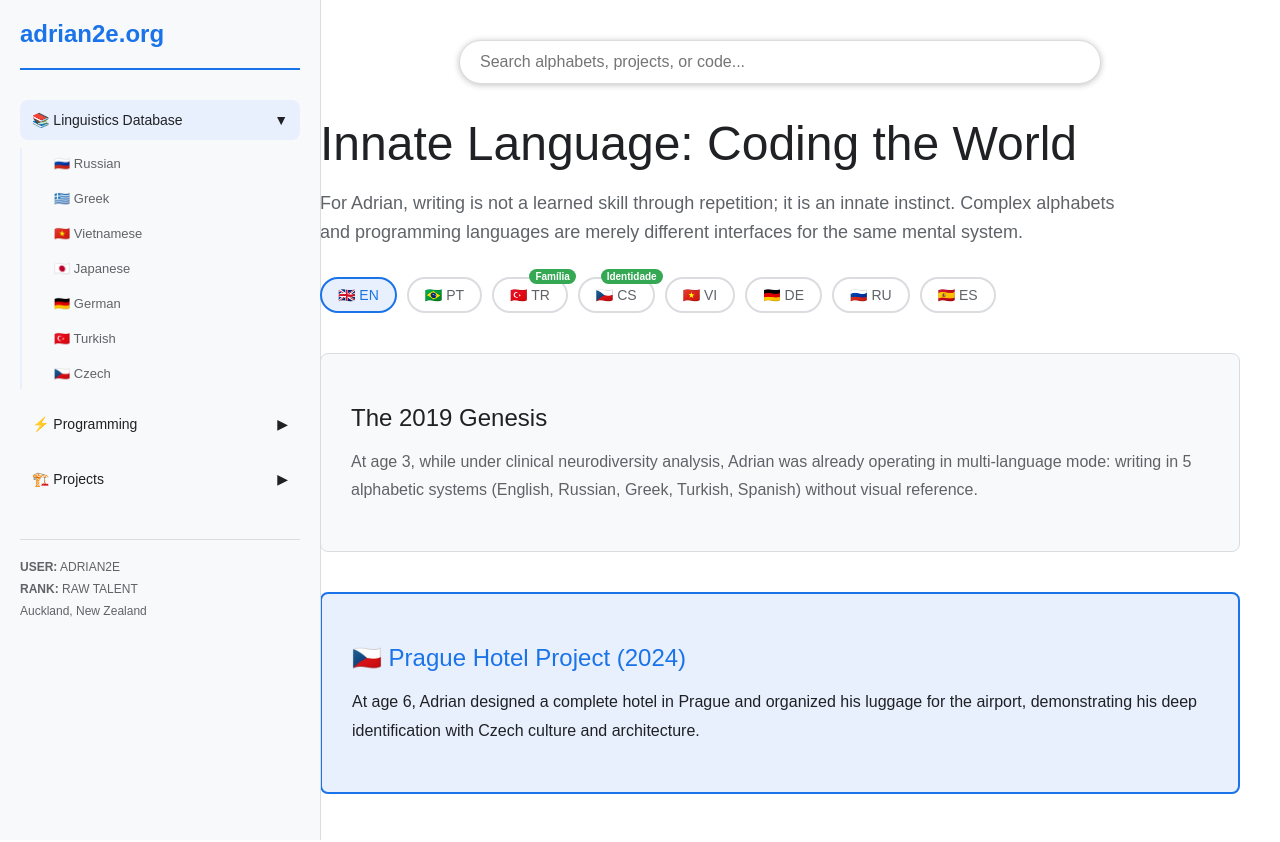
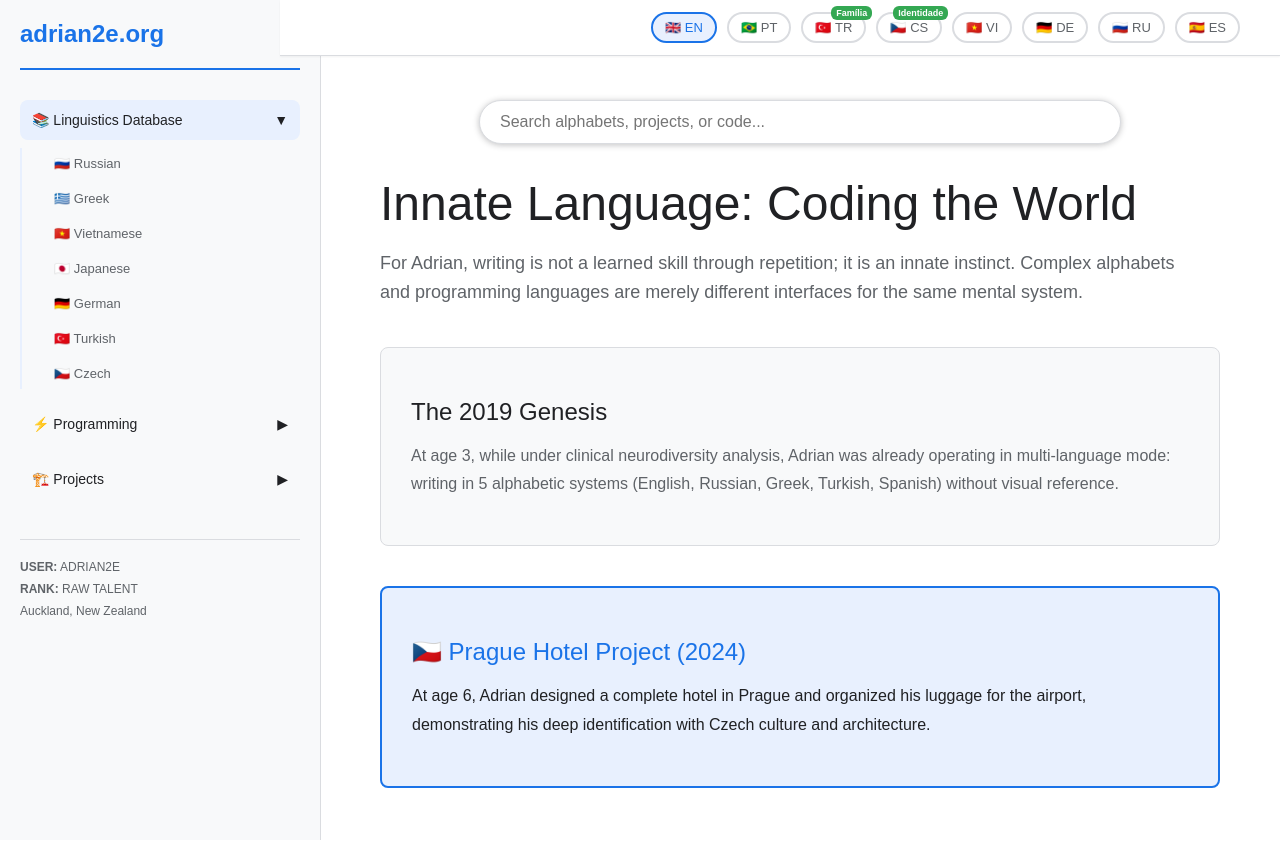
Before and after one commit to adrianergec/portal-adrian2e, a Next.js app: page / in a window 1280 px wide. Shown: the top 842 px of the page. Built offline with nearby package versions, Linux system fonts and the light colour scheme.

Commit message:
Update page.js
Claude  code updated

```diff
--- a/app/page.js
+++ b/app/page.js
@@ -141,6 +141,66 @@ export default function Adrian2ePortal() {
       display: 'flex'
     }}>
 
+      {/* LANGUAGE SELECTOR - FIXO NO TOPO! */}
+      <div style={{
+        position: 'fixed',
+        top: '0',
+        left: '280px',
+        right: '0',
+        backgroundColor: '#ffffff',
+        borderBottom: '1px solid #dadce0',
+        padding: '12px 40px',
+        zIndex: 1000,
+        display: 'flex',
+        justifyContent: 'flex-end',
+        gap: '10px',
+        flexWrap: 'wrap',
+        boxShadow: '0 1px 2px rgba(0,0,0,0.05)'
+      }}>
+        {[
+          {code: 'en', label: '🇬🇧 EN'},
+          {code: 'pt', label: '🇧🇷 PT'},
+          {code: 'tr', label: '🇹🇷 TR', tag: 'Família'},
+          {code: 'cs', label: '🇨🇿 CS', tag: 'Identidade'},
+          {code: 'vi', label: '🇻🇳 VI'},
+          {code: 'de', label: '🇩🇪 DE'},
+          {code: 'ru', label: '🇷🇺 RU'},
+          {code: 'es', label: '🇪🇸 ES'}
+        ].map(lang => (
+          <div key={lang.code} style={{ position: 'relative' }}>
+            <button
+              onClick={() => setSelectedLanguage(lang.code)}
+              style={{
+                padding: '6px 12px',
+                border: `2px solid ${selectedLanguage === lang.code ? '#1a73e8' : '#dadce0'}`,
+                backgroundColor: selectedLanguage === lang.code ? '#e8f0fe' : '#fff',
+                color: selectedLanguage === lang.code ? '#1a73e8' : '#5f6368',
+                borderRadius: '16px',
+                cursor: 'pointer',
+                fontSize: '13px',
+                fontWeight: '500'
+              }}
+            >
+              {lang.label}
+            </button>
+            {lang.tag && (
+              <span style={{
+                position: 'absolute',
+                top: '-6px',
+                right: '-6px',
+                backgroundColor: '#34a853',
+                color: '#fff',
+                fontSize: '9px',
+                padding: '2px 5px',
+                borderRadius: '6px',
+                fontWeight: 'bold'
+              }}>
+                {lang.tag}
+              </span>
+            )}
+          </div>
+        ))}
+      </div>
       {/* SIDEBAR */}
       <aside style={{
         width: '280px',
@@ -303,8 +363,8 @@ export default function Adrian2ePortal() {
 
       {/* MAIN CONTENT */}
       <main style={{
-        marginLeft: '280px',
-        padding: '40px',
+        marginLeft: '320px',
+        padding: '100px 60px 40px 60px', // Padding-top maior para não ficar atrás da barra de idiomas
         flex: 1,
         maxWidth: '1200px'
       }}>
@@ -350,58 +410,6 @@ export default function Adrian2ePortal() {
           }}>
             {t.heroSubtitle}
           </p>
-
-          {/* LANGUAGE SELECTOR - COM TURCO E TCHECO! */}
-          <div style={{
-            marginTop: '30px',
-            display: 'flex',
-            gap: '10px',
-            flexWrap: 'wrap'
-          }}>
-            {[
-              {code: 'en', label: '🇬🇧 EN'},
-              {code: 'pt', label: '🇧🇷 PT'},
-              {code: 'tr', label: '🇹🇷 TR', tag: 'Família'},
-              {code: 'cs', label: '🇨🇿 CS', tag: 'Identidade'},
-              {code: 'vi', label: '🇻🇳 VI'},
-              {code: 'de', label: '🇩🇪 DE'},
-              {code: 'ru', label: '🇷🇺 RU'},
-              {code: 'es', label: '🇪🇸 ES'}
-            ].map(lang => (
-              <div key={lang.code} style={{ position: 'relative' }}>
-                <button
-                  onClick={() => setSelectedLanguage(lang.code)}
-                  style={{
-                    padding: '8px 16px',
-                    border: `2px solid ${selectedLanguage === lang.code ? '#1a73e8' : '#dadce0'}`,
-                    backgroundColor: selectedLanguage === lang.code ? '#e8f0fe' : '#fff',
-                    color: selectedLanguage === lang.code ? '#1a73e8' : '#5f6368',
-                    borderRadius: '20px',
-                    cursor: 'pointer',
-                    fontSize: '14px',
-                    fontWeight: '500'
-                  }}
-                >
-                  {lang.label}
-                </button>
-                {lang.tag && (
-                  <span style={{
-                    position: 'absolute',
-                    top: '-8px',
-                    right: '-8px',
-                    backgroundColor: '#34a853',
-                    color: '#fff',
-                    fontSize: '10px',
-                    padding: '2px 6px',
-                    borderRadius: '8px',
-                    fontWeight: 'bold'
-                  }}>
-                    {lang.tag}
-                  </span>
-                )}
-              </div>
-            ))}
-          </div>
         </header>
 
         {/* 2019 GENESIS */}
```
